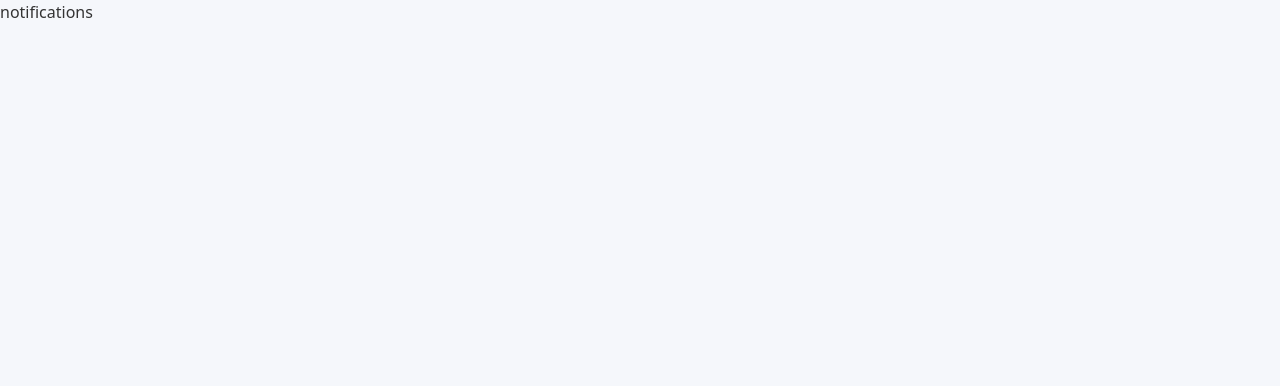
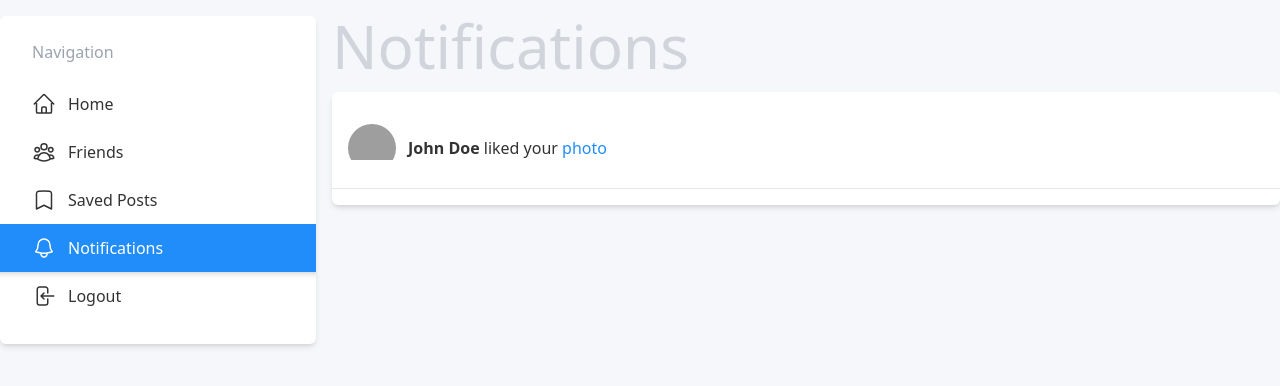
Before and after one commit to gauravparajuli/social-media-demo, a Next.js app: page /notifications in a window 1280 px wide. Shown: the top 386 px of the page. Built offline with nearby package versions, Linux system fonts and the light colour scheme; grey boxes are pictures that could not be loaded.

Commit message:
implemented notifications page

```diff
--- a/components/NavigationCard.tsx
+++ b/components/NavigationCard.tsx
@@ -88,7 +88,14 @@ const NavigationCard = () => {
                         </svg>
                         Saved Posts
                     </Link>
-                    <Link href='' className={nonActiveElement}>
+                    <Link
+                        href='/notifications'
+                        className={
+                            pathname === '/notifications'
+                                ? activeElement
+                                : nonActiveElement
+                        }
+                    >
                         <svg
                             xmlns='http://www.w3.org/2000/svg'
                             fill='none'
--- a/components/PostCard.tsx
+++ b/components/PostCard.tsx
@@ -3,7 +3,6 @@ import { ClickOutHandler } from 'react-clickout-ts'
 import Link from 'next/link'
 import Card from './Card'
 import Avatar from './Avatar'
-import Image from 'next/image'
 
 const PostCard = () => {
     const [showDropdown, setShowDropdown] = useState(false)
@@ -18,15 +17,22 @@ const PostCard = () => {
         <Card>
             <div className='flex gap-2 items-start relative'>
                 <div>
-                    <Avatar />
+                    <Link href='/profile'>
+                        <Avatar />
+                    </Link>
                 </div>
                 <div className='grow'>
                     <p>
                         <Link href='/profile'>
-                            <span className='font-semibold'>John Doe</span>{' '}
+                            <span className='font-semibold hover:underline'>
+                                John Doe
+                            </span>{' '}
                             shared a{' '}
                         </Link>
-                        <Link href='' className='text-socialBlue'>
+                        <Link
+                            href=''
+                            className='text-socialBlue hover:underline'
+                        >
                             album
                         </Link>
                     </p>
--- a/pages/notifications.tsx
+++ b/pages/notifications.tsx
@@ -1,7 +1,37 @@
 import React from 'react'
+import Layout from '../components/Layout'
+import Card from '../components/Card'
+import Avatar from '../components/Avatar'
+import Link from 'next/link'
 
 const notifications = () => {
-    return <div>notifications</div>
+    return (
+        <Layout title='Notifications'>
+            <h1 className='text-6xl mb-4 text-gray-300'>Notifications</h1>
+            <Card>
+                <div className='flex gap-3 items-center border-b p-4 -mx-4'>
+                    <Link href='/profile'>
+                        <Avatar />
+                    </Link>
+                    <div>
+                        <Link
+                            href='/profile'
+                            className='font-semibold hover:underline'
+                        >
+                            John Doe
+                        </Link>{' '}
+                        liked your{' '}
+                        <Link
+                            href=''
+                            className='text-socialBlue hover:underline'
+                        >
+                            photo
+                        </Link>
+                    </div>
+                </div>
+            </Card>
+        </Layout>
+    )
 }
 
 export default notifications
--- a/pages/saved.tsx
+++ b/pages/saved.tsx
@@ -5,6 +5,7 @@ import PostCard from '../components/PostCard'
 const saved = () => {
     return (
         <Layout title='Saved Posts'>
+            <h1 className='text-6xl mb-4 text-gray-300'>Saved Posts</h1>
             <PostCard />
             <PostCard />
         </Layout>
```
